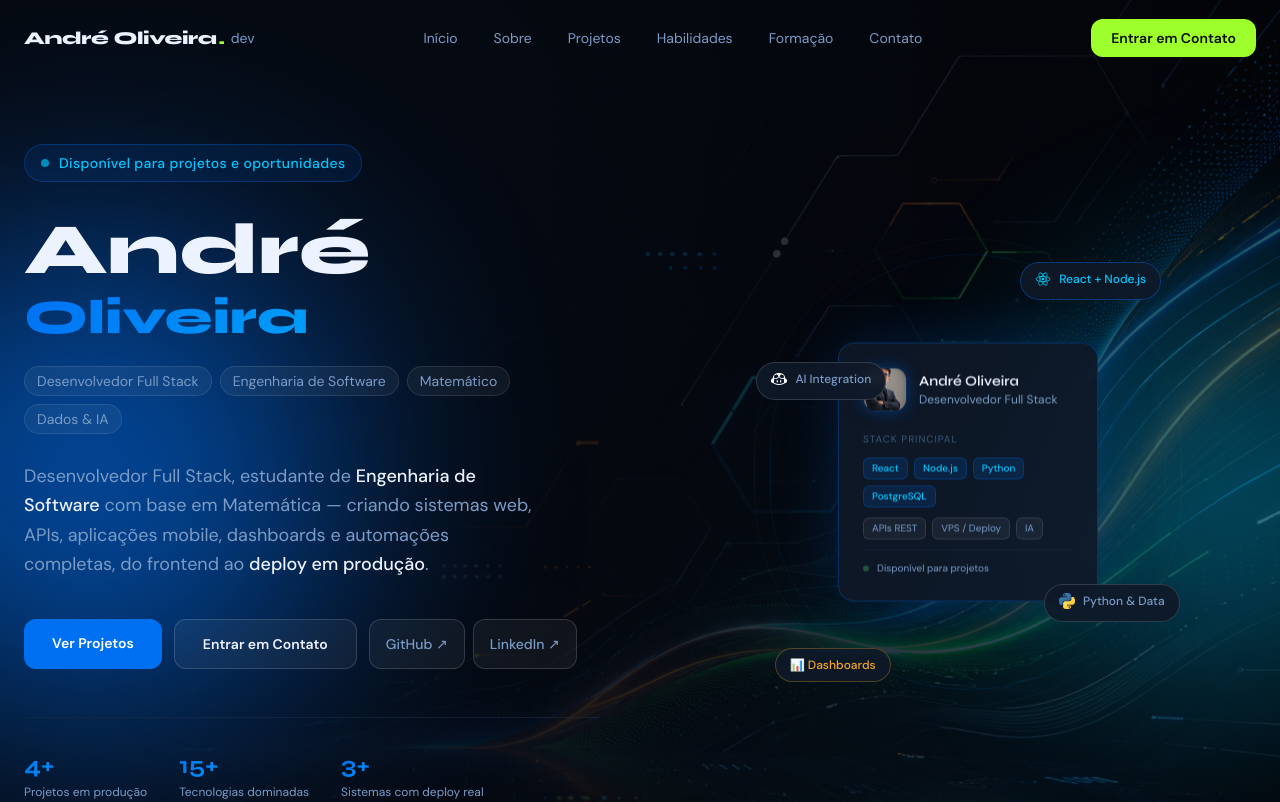
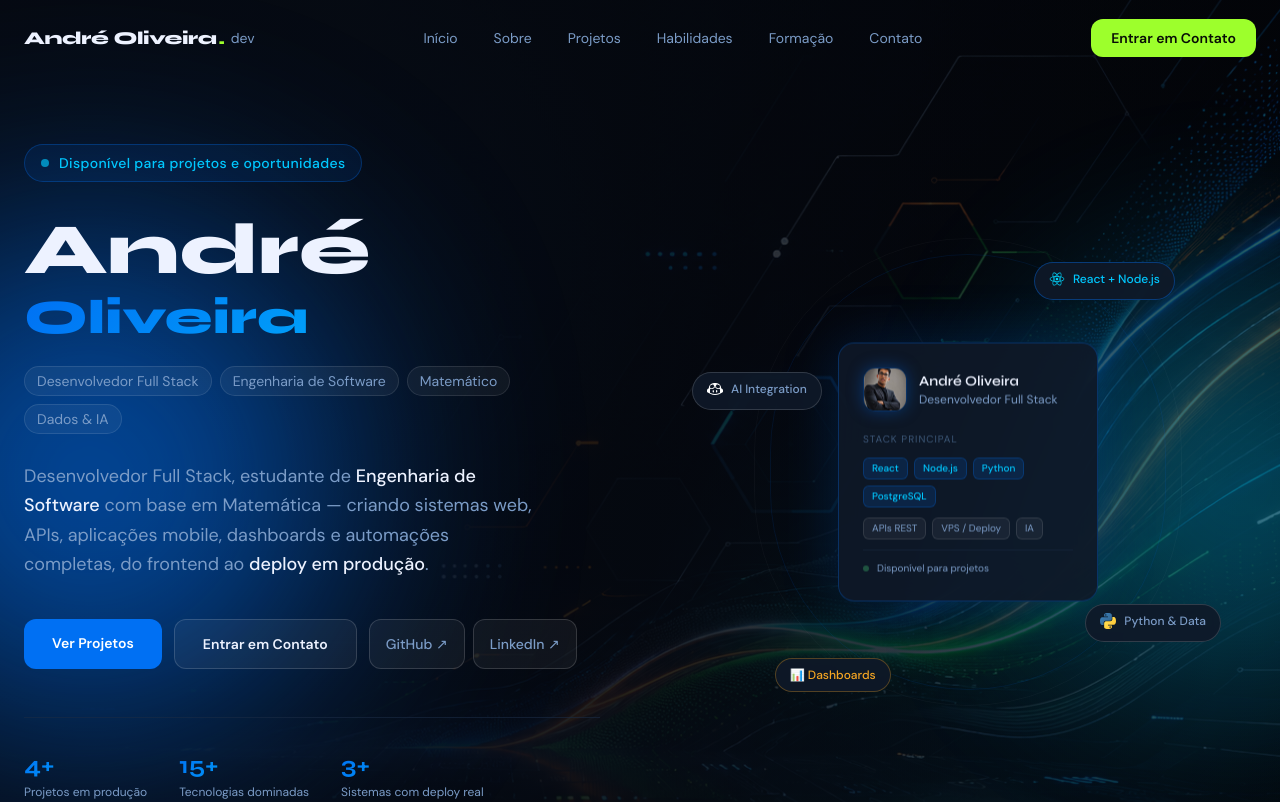
Before and after one commit to Andreoliver998/portfolio-profissional-carlos-andre, a React (Vite) app: page / in a window 1280 px wide. Shown: the top 802 px of the page. Built offline with nearby package versions, Linux system fonts and the light colour scheme.

Commit message:
Adjust hero badge layering and spacing

```diff
--- a/src/components/Hero.jsx
+++ b/src/components/Hero.jsx
@@ -15,10 +15,10 @@ const stats = [
 
 // Tags de papel que flutuam no card visual
 const floatingBadges = [
-  { text: 'React + Node.js', icon: reactIcon, color: 'text-[#00C8FF]', border: 'border-[#0070F3]/40', delay: '0s', top: '8%', right: '8%' },
-  { text: 'Python & Data', icon: pythonIcon, color: 'text-[#7B9CC7]', border: 'border-white/15', delay: '1.2s', bottom: '20%', right: '4%' },
-  { text: 'AI Integration', icon: copilotIcon, color: 'text-[#7B9CC7]', border: 'border-white/15', delay: '0.6s', top: '28%', left: '4%' },
-  { text: '📊 Dashboards',        color: 'text-[#F5A623]', border: 'border-[#F5A623]/30', delay: '1.8s',  bottom: '8%', left: '8%'  },
+  { text: 'React + Node.js', icon: reactIcon, color: 'text-[#00C8FF]', border: 'border-[#0070F3]/40', delay: '0s', top: '8%', right: '5%' },
+  { text: 'AI Integration', icon: copilotIcon, color: 'text-[#7B9CC7]', border: 'border-white/15', delay: '0.6s', top: '30%', left: '-10%' },
+  { text: 'Python & Data', icon: pythonIcon, color: 'text-[#7B9CC7]', border: 'border-white/15', delay: '1.2s', bottom: '16%', right: '-5%' },
+  { text: '📊 Dashboards', color: 'text-[#F5A623]', border: 'border-[#F5A623]/30', delay: '1.8s', bottom: '6%', left: '8%' },
 ]
 
 // Tecnologias exibidas no card visual do Hero
@@ -181,7 +181,7 @@ function HeroCard() {
     <div className="relative w-[460px] h-[500px]">
 
       {/* Card central */}
-      <div className="absolute top-1/2 left-1/2 -translate-x-1/2 -translate-y-1/2 z-10 w-[260px]">
+      <div className="absolute top-1/2 left-1/2 -translate-x-1/2 -translate-y-1/2 z-20 w-[260px]">
         <div className="p-6 bg-[#0F1929]/90 backdrop-blur-xl border border-[#0070F3]/30 rounded-2xl shadow-[0_0_60px_rgba(0,112,243,0.2)]">
 
           {/* Avatar + nome */}
@@ -228,7 +228,7 @@ function HeroCard() {
       {floatingBadges.map((badge, i) => (
         <div
           key={i}
-          className={`absolute px-3.5 py-2 bg-[#0F1929]/90 border ${badge.border} rounded-full text-xs ${badge.color} font-medium font-body backdrop-blur-sm z-20`}
+          className={`absolute px-3.5 py-2 bg-[#0F1929]/90 border ${badge.border} rounded-full text-xs ${badge.color} font-medium font-body backdrop-blur-sm z-30`}
           style={{
             animation: `floatY ${5 + i * 0.8}s ease-in-out infinite`,
             animationDelay: badge.delay,
```
